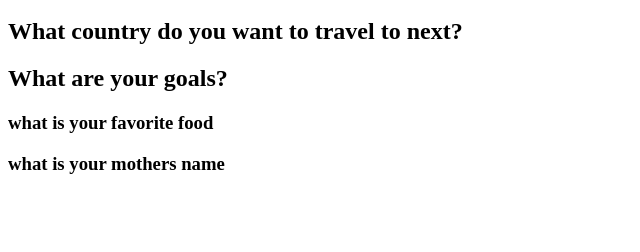
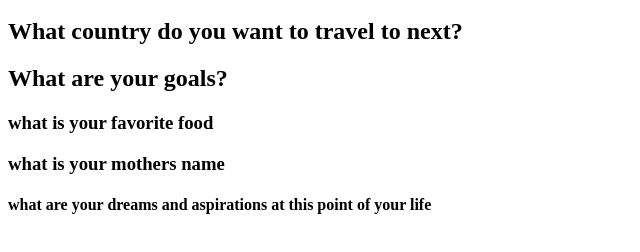
Before and after one commit to Janedoeny/onelove, a plain HTML site: page index.html in a window 1280 px wide. Shown: the part 48-300 px from the top of the page, without its empty margins (0-640 px from the left). Drawn offline with Linux system fonts and the light colour scheme.

Commit message:
Update index.html

```diff
--- a/index.html
+++ b/index.html
@@ -3,3 +3,4 @@
 <h2>What are your goals?</h2>
 <h3>what is your favorite food <h3>
 <h3> what is your mothers name<h3>
+<h4> what are your dreams and aspirations at this point of your life<h4>
```
